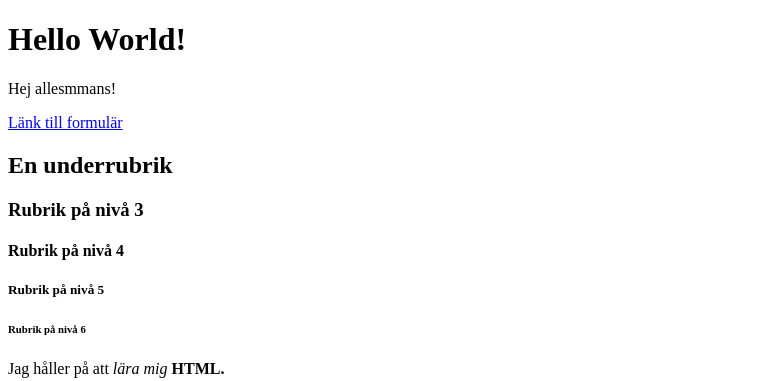
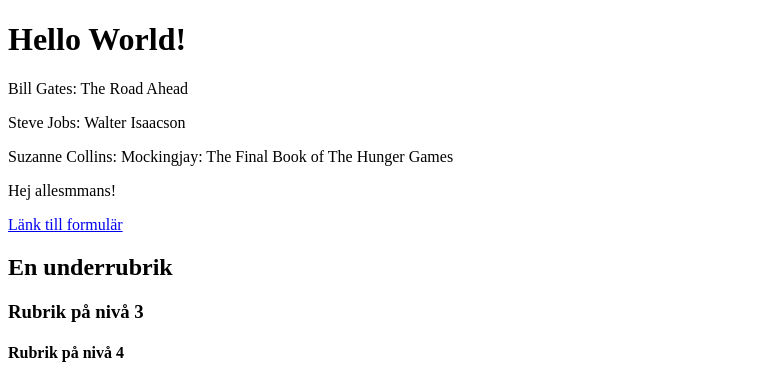
Before and after one commit to HannaTylna/webb21-lesson5, a plain HTML site: page index.html in a window 1280 px wide. Both pictures are taken after a click on the element "Hello World!". Shown: the top 381 px of the page, without its empty margins (0-768 px from the left). Drawn offline with Linux system fonts and the light colour scheme.

Commit message:
lämna script tillbaka

```diff
--- a/index.html
+++ b/index.html
@@ -3,7 +3,40 @@
 <html>
     <head>
         <script>
+            let greeting = "Hello"// This is comment
+            const library = [
+                {
+                    author: 'Bill Gates',
+                    title: 'The Road Ahead',
+                    readingStatus: true
+                },
+                {
+                    author: 'Steve Jobs',
+                    title: 'Walter Isaacson',
+                    readingStatus: true
+                },
+                {
+                    author: 'Suzanne Collins',
+                    title:  'Mockingjay: The Final Book of The Hunger Games',
+                    readingStatus: false
+                }
+            ];
+            console.log(greeting);
 
+            function ourFunction(){
+                console.log("on Click");
+                /* document.getElementById("demo").innerHTML = "Du har klickat på en rubrik"; */
+                const parent = document.getElementById("demo");
+                library.forEach(function(book){
+                    const child = document.createElement("p");
+                    child.innerHTML = `${book.author}: ${book.title}`
+                    parent.appendChild(child);
+                });
+            };
+
+            function onHover(){
+                console.log("on Hover");
+            };
         </script>
     </head>
     <body>
```
